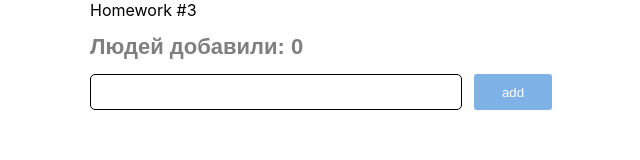
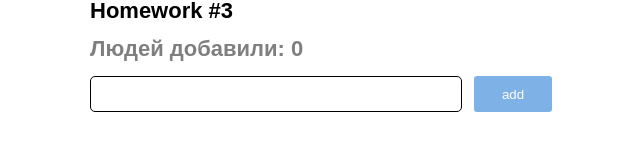
Before and after one commit to KimYana0607/hws2-master, a React (Create React App) app: page /#/ in a window 1280 px wide. Shown: the top 160 px of the page, without its empty margins (319-959 px from the left). Built offline with nearby package versions, Linux system fonts and the light colour scheme.

Commit message:
Commit 2

```diff
--- a/src/s1-main/App.module.css
+++ b/src/s1-main/App.module.css
@@ -34,4 +34,9 @@
 }
 
 .hwTitle {
+    font-family: Montserrat, sans-serif;
+    font-weight: 600;
+    font-style: SemiBold;
+    font-size: 22px;
+    line-height: 100%;
 }
```
